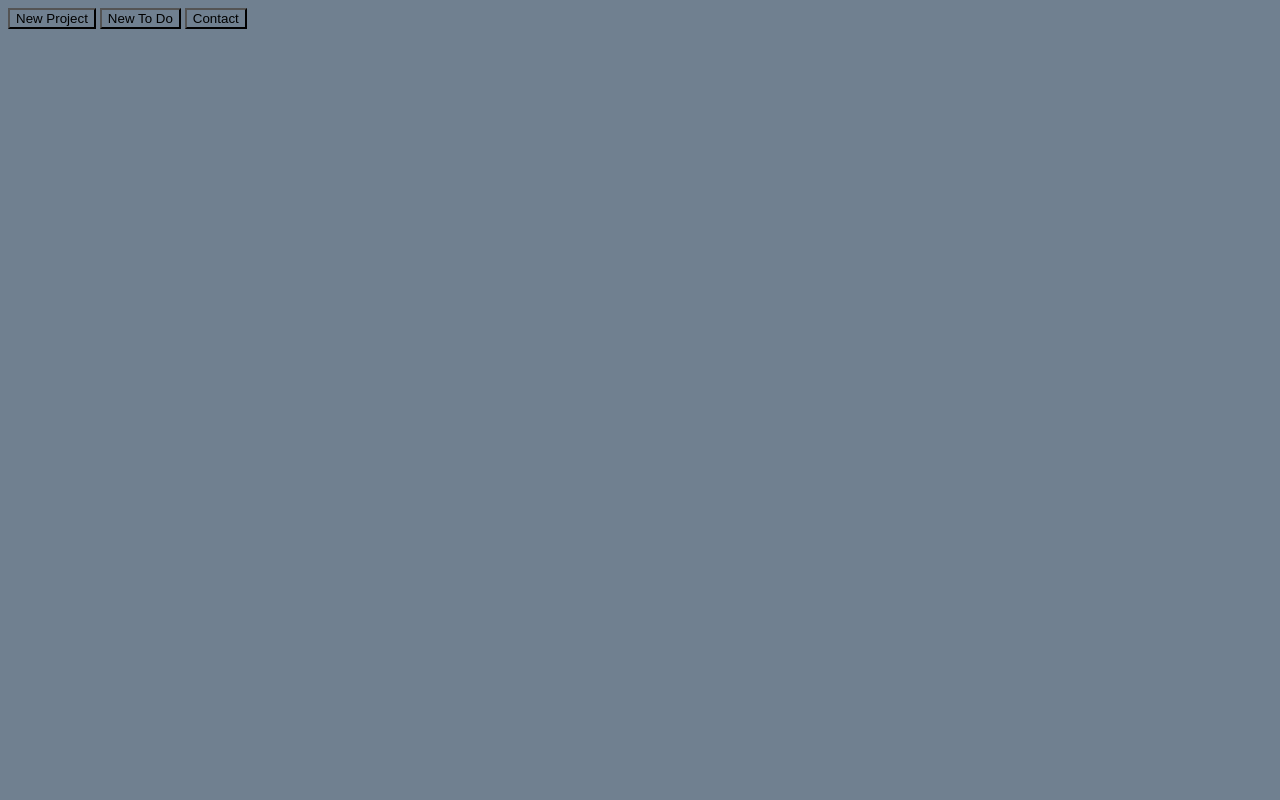
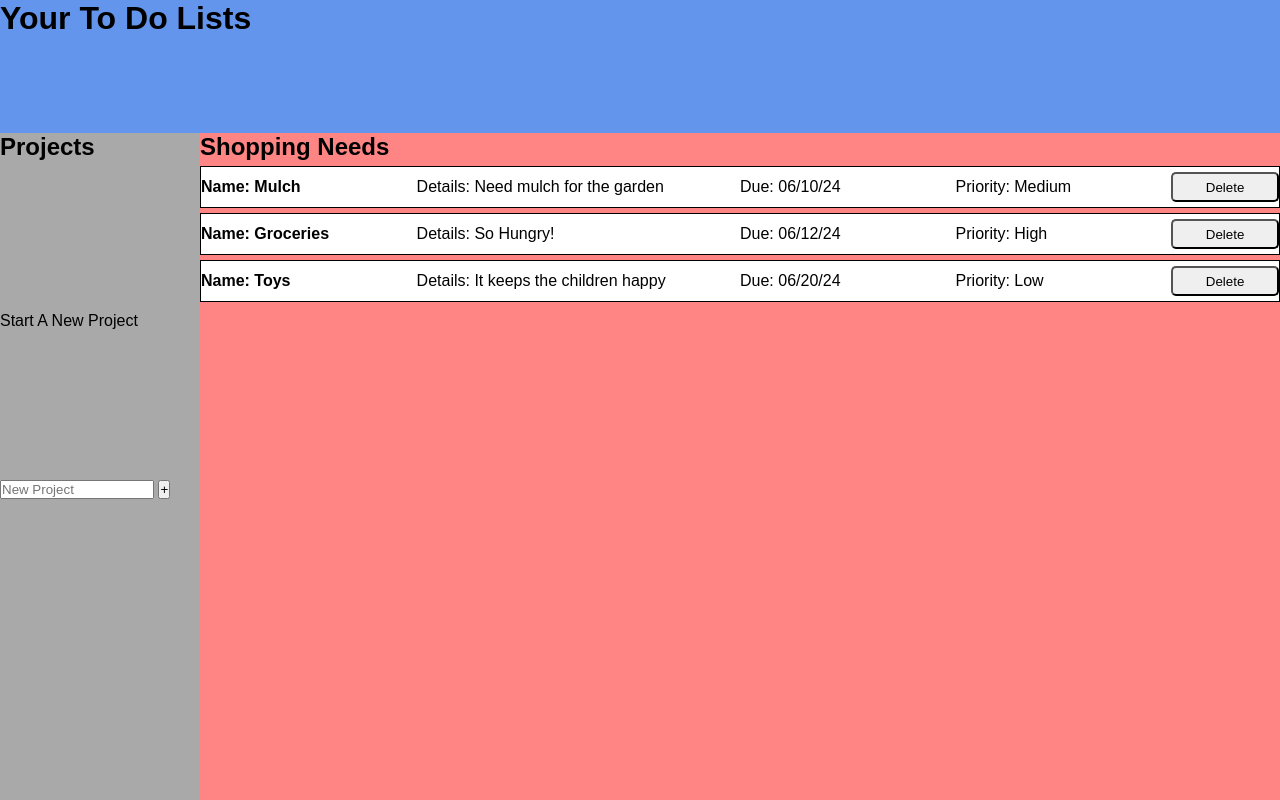
Before and after one commit to Jordy4D/to-do-list, a website built with webpack: page src/index.html in a window 1280 px wide. Built offline with nearby package versions, Linux system fonts and the light colour scheme.

Commit message:
styled dashboard, added some functionality but very little

```diff
--- a/src/deleteTask.js
+++ b/src/deleteTask.js
@@ -2,12 +2,22 @@
 
 export function deleteTask() {
     const deleteBtn = document.querySelectorAll('.deleteBtn')
+    const task = document.querySelectorAll('.task')
 
 
 
+    // deleteBtn.addEventListener('click', function () {
+    //     const index = document.querySelector('.task').dataset.index
+    //     console.log(index)
+
+    // })
+
     deleteBtn.forEach(element => {
         element.onclick = () => {
+            task
             element.parentElement.remove();
+            project.tasks.splice(index, 1)
+            // project.slice(index.value, 1);
         }
     });
 }
--- a/src/index.html
+++ b/src/index.html
@@ -6,17 +6,25 @@
     <title>To-Do List</title>
 </head>
 <body>
-    <header>
-        <nav>
-            <button id="newProject" >New Project</button>
-            <button id="newToDo">New To Do</button>
-            <button>Contact</button>
-        </nav>
-    </header>
     <div class="container">
+        <header>
+            <h1 class="page-title">Your To Do Lists</h1>
+        </header>
         <div class="content">
-            <div class="todos"></div>
+            <div class="sidebar">
+                <h2 class="sidebar-header">Projects</h2>
+                <label for="new-project">Start A New Project</label>
+                <div id="project-init-field">
+                    <input id="new-project" type="text" placeholder="New Project">
+                    <input type="submit" value="+" id="new-project-init-input">
+                </div>
+                <span class="project-list"></span>
+            </div>
+            <div class="todos">
+                <h2 class="tasks">Your Tasks</h2>
+            </div>
         </div>
     </div>
+
 </body>
 </html>
--- a/src/index.js
+++ b/src/index.js
@@ -13,40 +13,51 @@ format(new Date(2014, 1, 11), "MM/dd/yyyy");
 // window.newToDo = newToDo;
 
 
+
+
 // window.Task = Task;
 window.Project = Project;
 window.ToDo = ToDo;
 window.populateToDos = populateToDos;
 window.deleteTask = deleteTask;
+window.projectList = [];
+window.newProject1 = new Project("Shopping Needs")
+newProject1.newToDo("Mulch", "Need mulch for the garden", "06/10/24", "Medium")
+newProject1.newToDo("Groceries", "So Hungry!", "06/12/24", "High")
+newProject1.newToDo("Toys", "It keeps the children happy", "06/20/24", "Low")
+populateToDos(newProject1)
+projectList.push(newProject1)
+
+
 
 // should be 'allProjects' array that holds all of the projects, todos, tasks
 // a forEach function to print everything to the dom
 
-function testing() {
-    const fakeProject = [];
+// function testing() {
+//     const fakeProject = [];
 
-    const testToDo1 = new ToDo ("Test To Do 1",  "A test project for testing class extensions", "Due ASAP", "High Prio")
-    testProject.push(testToDo1)
+//     const testToDo1 = new ToDo ("Test To Do 1",  "A test project for testing class extensions", "Due ASAP", "High Prio")
+//     testProject.push(testToDo1)
 
-    const testToDo2 = new ToDo ("Test To Do 2", "A test project for testing class extensions", "Due ASAP", "High Prio")
-    testProject.push(testToDo2)
+//     const testToDo2 = new ToDo ("Test To Do 2", "A test project for testing class extensions", "Due ASAP", "High Prio")
+//     testProject.push(testToDo2)
 
-    const testToDo3 = new ToDo ("Test To Do 3", "A test project for testing class extensions", "Due ASAP", "High Prio")
-    testProject.push(testToDo3)
+//     const testToDo3 = new ToDo ("Test To Do 3", "A test project for testing class extensions", "Due ASAP", "High Prio")
+//     testProject.push(testToDo3)
 
-    projectList.push(testProject)
+//     projectList.push(testProject)
 
-    const projectList = [];
-    const testProject = [];
+//     const projectList = [];
+//     const testProject = [];
 
-    const newProject1 = new Project("Shopping Needs")
-    newProject1.newToDo("Mulch", "Need mulch for the garden", "06/10/24", "Medium")
-    newProject1.newToDo("Groceries", "So Hungry!", "06/12/24", "High")
-    newProject1.newToDo("Toys", "It keeps the children happy", "06/20/24", "Low")
+//     const newProject1 = new Project("Shopping Needs")
+//     newProject1.newToDo("Mulch", "Need mulch for the garden", "06/10/24", "Medium")
+//     newProject1.newToDo("Groceries", "So Hungry!", "06/12/24", "High")
+//     newProject1.newToDo("Toys", "It keeps the children happy", "06/20/24", "Low")
 
 
 
 
 
-    return testProject;
-}
+//     return testProject;
+// }
--- a/src/populateToDos.js
+++ b/src/populateToDos.js
@@ -5,27 +5,38 @@ export function populateToDos(project) {
 
     const displayArea = document.querySelector(".todos");
     displayArea.innerHTML = '';
-    const projectTitle = document.createElement('h1')
+    const projectTitle = document.createElement('h2')
     projectTitle.textContent = project.name;
+    displayArea.appendChild(projectTitle)
 
-    const toDoTitle = document.createElement('h2')
+    const toDoTitle = document.createElement('h3')
 
     //change this later
     const myArticle = document.createElement('article')
     myArticle.appendChild(toDoTitle)
-
+    let index = 0;
     project.getTasks().forEach(element => {
         const task = document.createElement('div')
         task.classList.add("task")
-        const myH3 = document.createElement('h3')
+        task.setAttribute("data-index", `${index}`)
+
+        const myH4 = document.createElement('h4')
+        myH4.classList.add("task-name")
+        index++
+
         const myP1 = document.createElement('p')
+        myP1.classList.add("task-description")
+
         const myP2 = document.createElement('p')
+        myP2.classList.add("task-dueDate")
+
         const myP3 = document.createElement('p')
-        const myP4 = document.createElement('p')
+        myP3.classList.add("task-priority")
+
         const deleteBtn = document.createElement('button')
         deleteBtn.classList.add('deleteBtn')
 
-        myH3.textContent = `Name: ${element.title}`;
+        myH4.textContent = `Name: ${element.title}`;
         myP1.textContent = `Details: ${element.description}`;
         myP2.textContent = `Due: ${element.dueDate}`;
         myP3.textContent = `Priority: ${element.priority}`;
@@ -33,8 +44,8 @@ export function populateToDos(project) {
         deleteBtn.setAttribute("onclick", "deleteTask()");
 
 
-        myArticle.appendChild(task)
-        task.appendChild(myH3)
+        displayArea.appendChild(task)
+        task.appendChild(myH4)
         task.appendChild(myP1)
         task.appendChild(myP2)
         task.appendChild(myP3)
@@ -42,12 +53,11 @@ export function populateToDos(project) {
 
     });
 
-    // myArticle.appendChild(myH3)
+    // myArticle.appendChild(myH4)
     // myArticle.appendChild(myP1)
     // myArticle.appendChild(myP2)
     // myArticle.appendChild(myP3)
-    displayArea.appendChild(projectTitle)
-    displayArea.appendChild(myArticle)
+    // displayArea.appendChild(myArticle)
 
-    deleteTask();
+    deleteTask(project);
 }
--- a/src/project.js
+++ b/src/project.js
@@ -21,9 +21,4 @@ export class Project {
 
     }
 
-    // deleteTask(i) {
-    //     delete ToDo.tasks[i]
-
-    // }
-
 }
--- a/src/style.css
+++ b/src/style.css
@@ -1,3 +1,120 @@
 * {
-    background-color: slategrey;
+    padding:0;
+    margin:0;
+    font-family: Arial, Helvetica, sans-serif;
+    /* background-color: slategrey; */
 }
+
+body {
+
+
+}
+
+.container {
+    display: grid;
+    grid-template-columns: repeat(12, 1fr);
+    grid-template-rows: repeat(6, 1fr);
+    min-height: 100vh;
+    width: 100vw;
+}
+
+header {
+    grid-row: 1;
+    grid-column: 1 / 13;
+    display: flex;
+    width: 100%;
+    background-color: cornflowerblue;
+}
+
+.content {
+    grid-row: 2 / 7;
+    grid-column: 1 / 13;
+    display: grid;
+    grid-template-columns: repeat(8, 1fr);
+    grid-template-rows: repeat(8, 1fr);
+
+}
+
+.sidebar {
+    grid-row: 1 / 9;
+    grid-column: 1 / 2;
+    display: grid;
+    background-color: darkgrey;
+    min-width: 200px;
+}
+
+.project-init-field {
+    display: flex;
+    flex-direction: row;
+    justify-content: space-around;
+    width: 100%;
+}
+
+#new-project {
+    width: 75%;
+}
+
+.todos {
+    background-color: rgb(255, 133, 133);
+    grid-row: 1 / 9;
+    grid-column: 2 / 9;
+
+    display: flex;
+    flex-direction: column;
+    gap: 5px;
+    min-width: 600px;
+
+}
+
+.tasks {
+    display: grid;
+    grid-column: 4 / 8;
+    grid-row: 2 / 8;
+}
+
+.task {
+    display: grid;
+    grid-template-columns: repeat(10, 1fr);
+    background-color: white;
+    border: 1px solid black;
+    align-content: center;
+
+}
+
+.task .task-name,
+.task .task-description,
+.task .task-dueDate,
+.task .task-priority,
+.task .deleteBtn {
+    align-content: center;
+    height:40px;
+
+}
+
+.task-name {
+    grid-column: 1 / 3;
+
+}
+
+.task-description {
+    grid-column: 3 / 6;
+
+}
+
+.task-dueDate {
+    grid-column: 6 / 8;
+
+}
+
+.task-priority {
+    grid-column: 8 / 10;
+
+}
+
+.deleteBtn {
+    align-self: center;
+    height: 75%!important;
+    border-radius: 5px;
+    grid-column: 10;
+
+}
```
Also changed, not shown: src/taskDELETE.js (deleted, +0 -19 lines).
